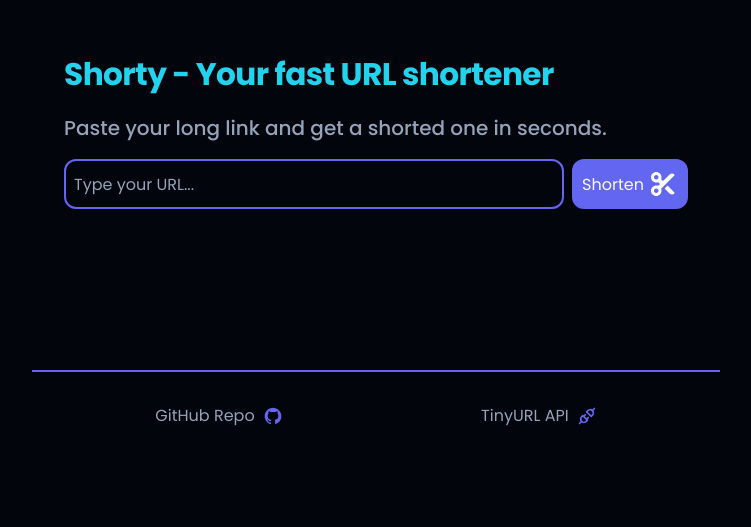
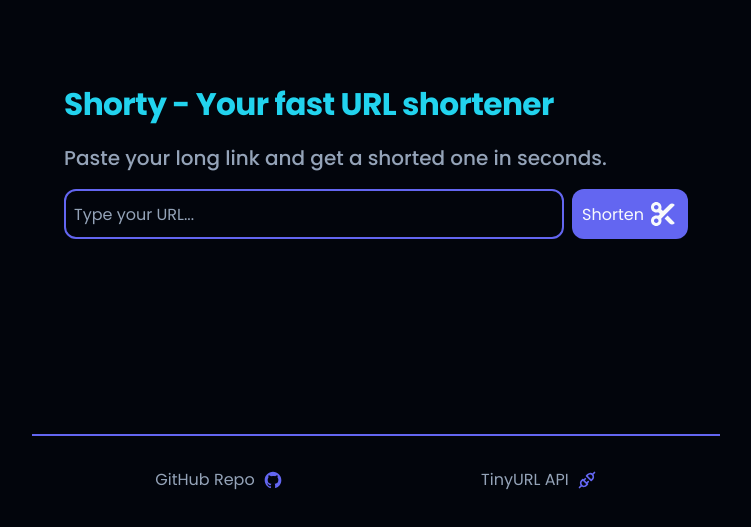
Before and after one commit to oriioll/shorty, a Vue app: page / in a window 1280 px wide. Shown: the part 195-722 px from the top of the page, without its empty margins (264-1015 px from the left). Built offline with nearby package versions, Linux system fonts and the light colour scheme; no server answers.

Commit message:
fix: prevent scrolling

```diff
--- a/src/App.vue
+++ b/src/App.vue
@@ -17,10 +17,7 @@ import ShortyFooter from './components/ShortyFooter.vue';
   display: flex;
   flex-direction: column;
   justify-content: space-around;
-  height: 100vh;
-}
-
-header {
-  height: 100px;
+  max-height: 100vh;
+  min-height: 100vh;
 }
 </style>
--- a/src/styles/main.css
+++ b/src/styles/main.css
@@ -26,6 +26,11 @@
     box-sizing: border-box;
 }
 
+html {
+    overflow: hidden;
+    height: 100%;
+}
+
 body {
     font-family: var(--font-primary);
     background-color: var(--bg-dark);
@@ -33,11 +38,13 @@ body {
     line-height: 1.5;
     -webkit-font-smoothing: antialiased;
     width: 100%;
-    height: 80vh;
+    height: 100%;
     display: flex;
     flex-direction: column;
     justify-content: center;
     align-items: center;
+    overflow: hidden;
+    touch-action: none;
 }
 
 h1 {
```
